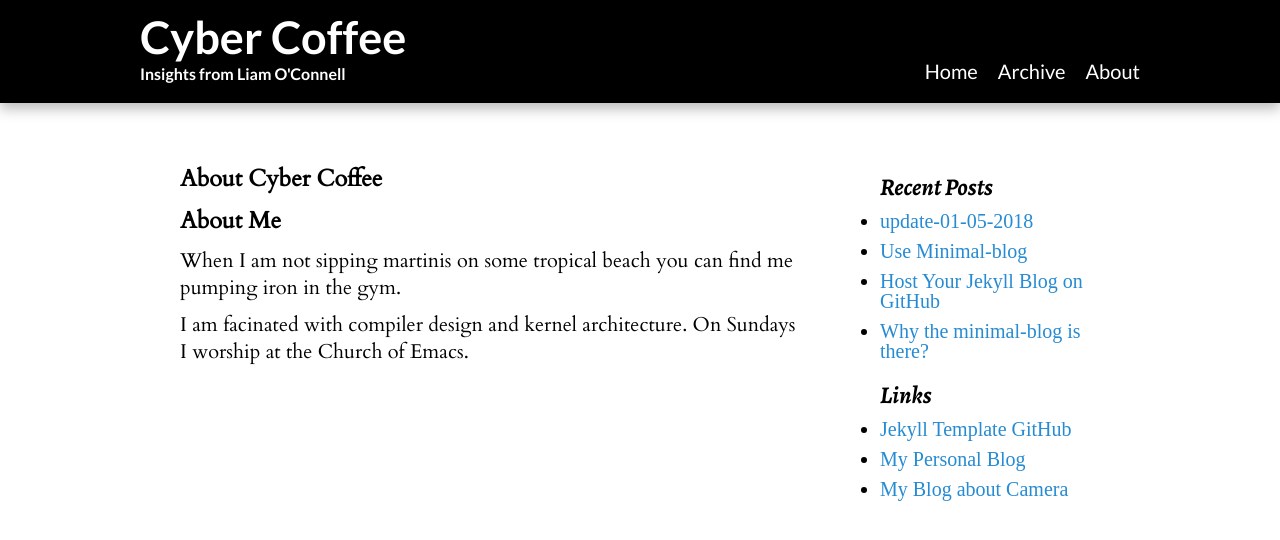
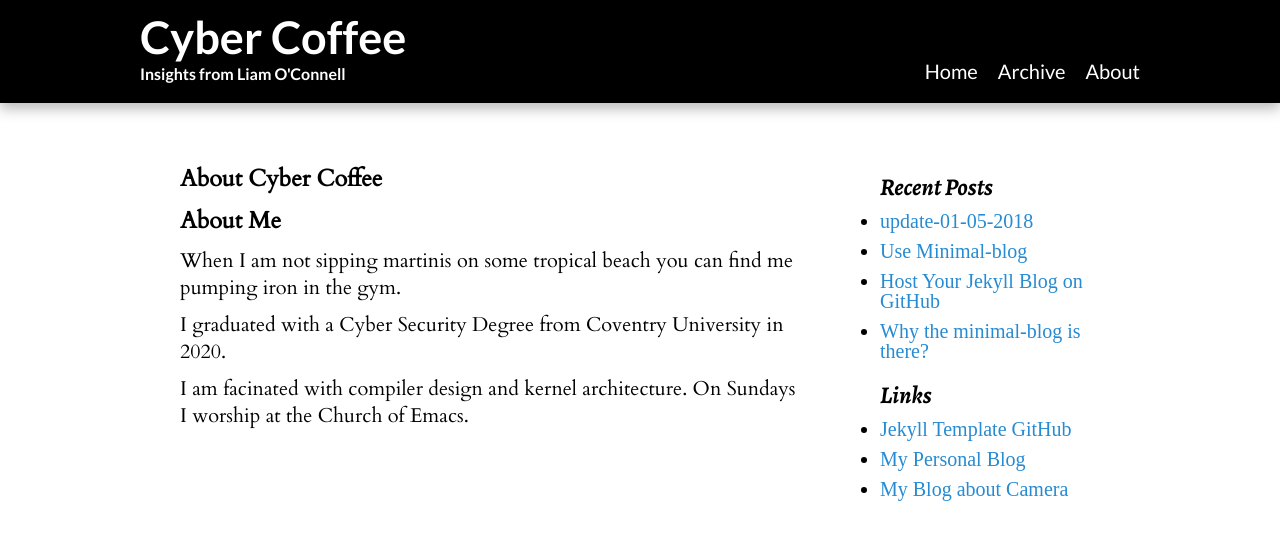
Before and after one commit to lpoconnell/CyberCoffee, a Jekyll site: the page built from list.html, in a window 1280 px wide. Shown: the top 540 px of the page. Built offline with Jekyll 4.4.1, drawn with Linux system fonts in a browser that asks for light colours; some web fonts are replaced.

Commit message:
Update list.html

```diff
--- a/list.html
+++ b/list.html
@@ -5,4 +5,5 @@ layout: default
 <p><p>
 <h3>About Me</h3>
 <p>When I am not sipping martinis on some tropical beach you can find me pumping iron in the gym.</p>
+<p>I graduated with a Cyber Security Degree from Coventry University in 2020.</p>
 <p>I am facinated with compiler design and kernel architecture. On Sundays I worship at the Church of Emacs.</p>
```
